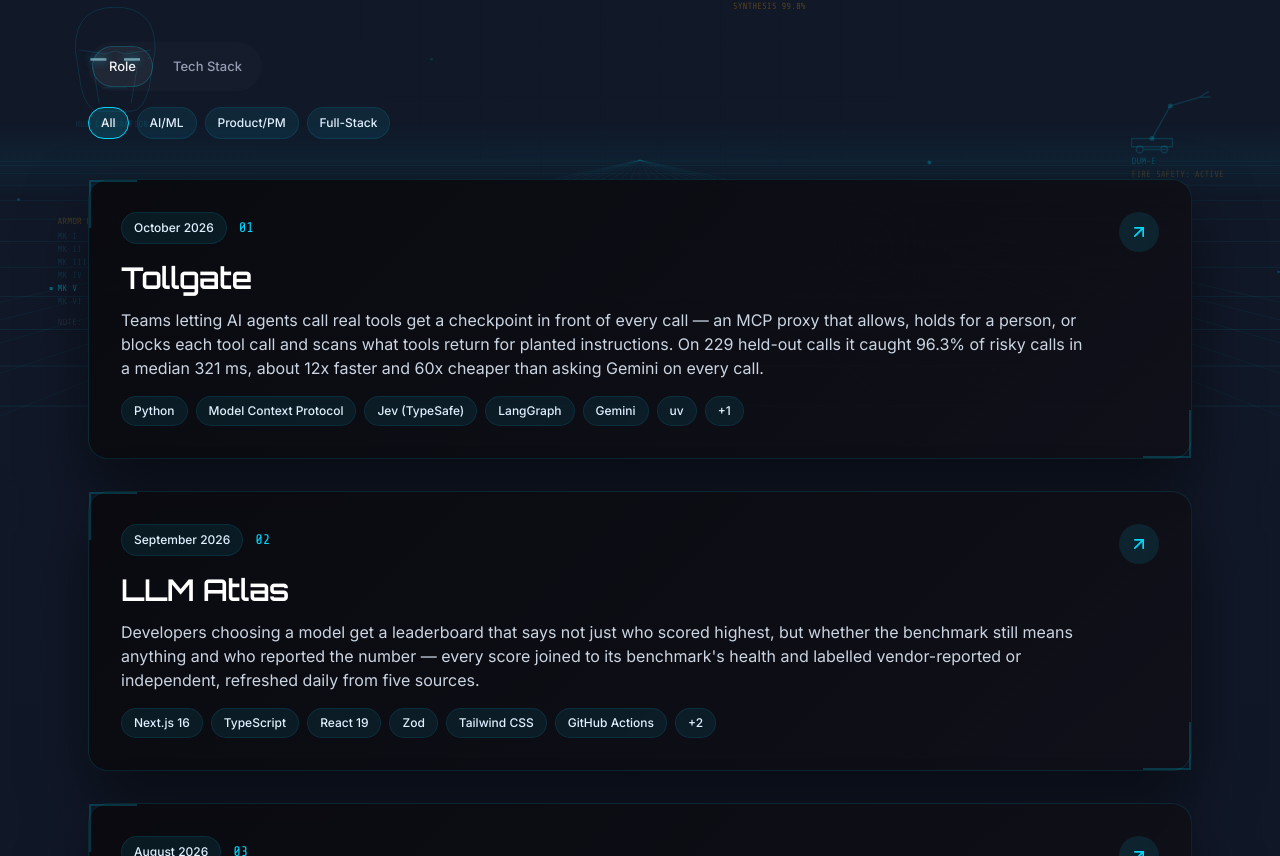
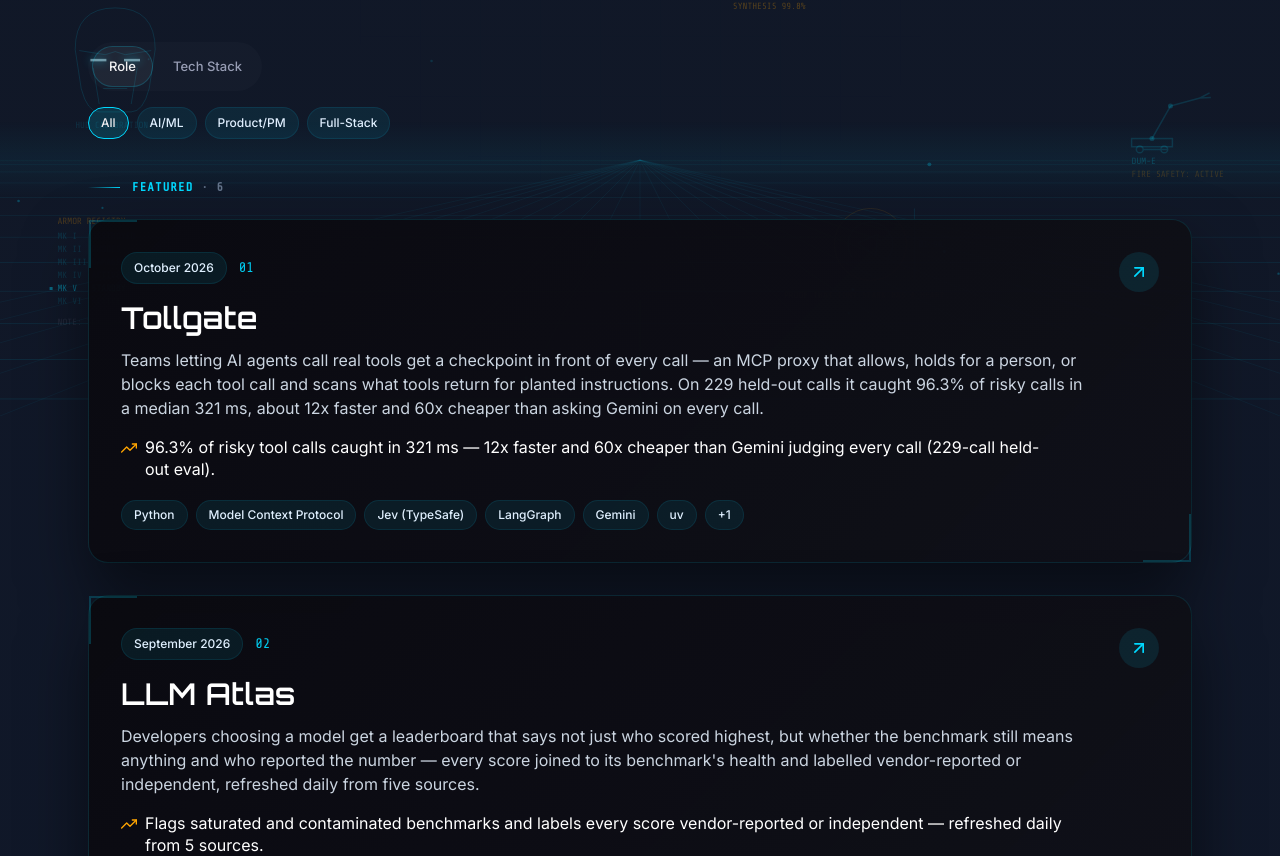
Before and after one commit to dhruvladani04/Portfolio, a Next.js app: page /work in a window 1280 px wide. Shown: the part 384-1240 px from the top of the page. Built offline with nearby package versions, Linux system fonts and the light colour scheme.

Commit message:
feat(work): Featured / More projects / Smaller builds sections
Featured six as large cards with result lines, the rest in a denser
two-column grid; role/stack filters apply within sections. Result shown on
case-study pages, Data/ML tag on News Digest, page description count derived.

```diff
--- a/src/app/work/page.js
+++ b/src/app/work/page.js
@@ -1,9 +1,10 @@
 import WorkPage from '../../views/WorkPage';
 import { buildMetadata, pageTitle } from '../../lib/metadata';
+import { projects } from '../../data/projects';
 
 export const metadata = buildMetadata({
   title: pageTitle('Projects'),
-  description: '15+ projects across AI agents, RAG systems, and full-stack products — including an entry built for a Google DeepMind Gemini 3 Pro hackathon.',
+  description: `${projects.length} projects across AI agents, RAG, evals, data pipelines and full-stack products — case studies with measured results and the product decisions behind them.`,
   path: '/work',
 });
 
--- a/src/data/projects.js
+++ b/src/data/projects.js
@@ -99,7 +99,7 @@ export const projects = [
     title: 'Daily News Digest',
     timeframe: 'August 2026',
     role: ['Full-Stack'],
-    stack: ['Backend', 'Frontend'],
+    stack: ['Backend', 'Frontend', 'Data/ML'],
     summary: 'A five-sector daily news dashboard that runs on zero infrastructure: a scheduled GitHub Action pulls ~71 RSS feeds, dedupes and ranks the survivors, and Netlify redeploys a static site on every commit.',
     bullets: [
       'Runs entirely inside a GitHub Actions cron job that fetches ~71 public RSS feeds across five sectors and commits the result as JSON — the repository is the database.',
@@ -768,3 +768,18 @@ export const featuredProjects = FEATURED_IDS.map((id) => {
   }
   return project;
 });
+
+// Small or early builds, listed last on the Work page under "Smaller builds".
+export const SMALLER_BUILD_IDS = [
+  'skill-swap-platform',
+  'deep-work-timer',
+  'cp-report-automation',
+  'skill-sage-ai',
+  'mental-fitness-journal',
+];
+
+export const smallerBuilds = SMALLER_BUILD_IDS.map((id) => {
+  const project = projects.find((p) => p.id === id);
+  if (!project) throw new Error(`Smaller build "${id}" is missing`);
+  return project;
+});
--- a/src/views/WorkPage.jsx
+++ b/src/views/WorkPage.jsx
@@ -4,8 +4,32 @@ import React from 'react';
 import { motion, AnimatePresence } from 'framer-motion';
 import Link from 'next/link';
 import { useParams, useRouter, notFound } from 'next/navigation';
-import { FiArrowUpRight, FiExternalLink, FiGithub, FiX, FiArrowLeft } from 'react-icons/fi';
-import { projects } from '../data/projects';
+import { FiArrowUpRight, FiExternalLink, FiGithub, FiX, FiArrowLeft, FiTrendingUp } from 'react-icons/fi';
+import { projects, featuredProjects, smallerBuilds } from '../data/projects';
+
+// Featured six first (in their curated order), then everything else in file
+// order, then the smaller builds. A role/stack filter applies inside each
+// section, and a section the filter empties is hidden.
+const FEATURED_ID_SET = new Set(featuredProjects.map((p) => p.id));
+const SMALLER_ID_SET = new Set(smallerBuilds.map((p) => p.id));
+const SECTIONS = [
+  { key: 'featured', title: 'Featured', projects: featuredProjects },
+  {
+    key: 'more',
+    title: 'More projects',
+    projects: projects.filter((p) => !FEATURED_ID_SET.has(p.id) && !SMALLER_ID_SET.has(p.id)),
+  },
+  { key: 'smaller', title: 'Smaller builds', projects: smallerBuilds },
+];
+
+function ResultLine({ result, className = '' }) {
+  return (
+    <p className={`flex gap-2 text-white leading-snug ${className}`}>
+      <FiTrendingUp className="mt-1 shrink-0" style={{ color: 'var(--accent-gold)' }} aria-hidden />
+      <span>{result}</span>
+    </p>
+  );
+}
 
 // Most project links are GitHub URLs and the rest are live demos
 // (Streamlit/Vercel) — derive the label from the URL instead of adding a
@@ -112,6 +136,16 @@ function ProjectPreview({ project, onClose }) {
           <p className="text-lg text-slate-300 mb-8 leading-relaxed">
             {project.summary}
           </p>
+
+          {/* Headline result (featured projects) */}
+          {project.result && (
+            <div className="relative pl-4 mb-8" style={{ borderLeft: '2px solid var(--accent-gold)' }}>
+              <h3 className="font-mono text-xs uppercase tracking-widest mb-2" style={{ color: 'var(--accent-gold)' }}>
+                Result
+              </h3>
+              <p className="text-white leading-relaxed">{project.result}</p>
+            </div>
+          )}
 
           {/* Case study (flagship projects): Problem -> My Role -> Outcome, */}
           {/* then Stack immediately after so it reads as one continuous story */}
@@ -248,9 +282,10 @@ export default function WorkPage() {
   }, [activeChip]);
 
   const chipValues = viewBy === 'role' ? ROLE_VALUES : STACK_VALUES;
-  const filteredProjects = activeChip === 'All'
-    ? projects
-    : projects.filter((p) => p[viewBy].includes(activeChip));
+  const matchesFilter = (p) => activeChip === 'All' || p[viewBy].includes(activeChip);
+  const visibleSections = SECTIONS
+    .map((section) => ({ ...section, projects: section.projects.filter(matchesFilter) }))
+    .filter((section) => section.projects.length > 0);
 
   const handleViewByChange = (next) => {
     setViewBy(next);
@@ -347,8 +382,8 @@ export default function WorkPage() {
           </div>
         </motion.div>
 
-        {/* Projects grid */}
-        {filteredProjects.length === 0 ? (
+        {/* Projects, in sections */}
+        {visibleSections.length === 0 ? (
           <div className="panel p-10 text-center">
             <p className="text-slate-400 mb-4">No projects match this filter yet.</p>
             <button type="button" className="btn-secondary" onClick={() => setActiveChip('All')}>
@@ -356,10 +391,46 @@ export default function WorkPage() {
             </button>
           </div>
         ) : (
+          visibleSections.map((section) => (
+            <section key={section.key} className="mb-16 last:mb-0" aria-labelledby={`work-${section.key}`}>
+              <div className="flex items-center gap-3 mb-6">
+                <div className="w-8 h-px" style={{ background: 'linear-gradient(90deg, transparent, var(--arc-blue))' }} />
+                <h2 id={`work-${section.key}`} className="font-mono text-xs tracking-widest uppercase" style={{ color: 'var(--arc-blue)' }}>
+                  {section.title} <span className="text-slate-500">· {section.projects.length}</span>
+                </h2>
+              </div>
+              {section.key === 'featured' ? (
                 <div className="grid gap-8">
-          {filteredProjects.map((project, i) => (
+                  {section.projects.map((project, i) => (
+                    <FeaturedCard key={project.id} project={project} index={i} />
+                  ))}
+                </div>
+              ) : (
+                <div className="grid md:grid-cols-2 gap-6">
+                  {section.projects.map((project) => (
+                    <CompactCard key={project.id} project={project} />
+                  ))}
+                </div>
+              )}
+            </section>
+          ))
+        )}
+      </div>
+
+      {/* Project preview modal */}
+      <AnimatePresence>
+        {selectedProject && (
+          <ProjectPreview project={selectedProject} onClose={handleCloseProject} />
+        )}
+      </AnimatePresence>
+    </div>
+  );
+}
+
+// Large card for the featured six: full summary, headline result, tech.
+function FeaturedCard({ project, index }) {
+  return (
     <Link
-              key={project.id}
       href={`/work/${project.id}`}
       className="block"
       aria-label={`View ${project.title} details`}
@@ -369,7 +440,7 @@ export default function WorkPage() {
         initial={{ opacity: 0, y: 40 }}
         whileInView={{ opacity: 1, y: 0 }}
         viewport={{ once: true }}
-                transition={{ delay: i * 0.1 }}
+        transition={{ delay: index * 0.1 }}
       >
         {/* HUD corners */}
         <div className="absolute top-0 left-0 w-12 h-12 border-l-2 border-t-2 opacity-20 group-hover:opacity-50 transition-opacity" style={{ borderColor: 'var(--arc-blue)' }} />
@@ -385,15 +456,17 @@ export default function WorkPage() {
                 animate={{ opacity: [0.5, 1, 0.5] }}
                 transition={{ duration: 2, repeat: Infinity }}
               >
-                        {String(i + 1).padStart(2, '0')}
+                {String(index + 1).padStart(2, '0')}
               </motion.span>
             </div>
 
-                    <h2 className="font-display text-2xl md:text-3xl font-semibold text-white mb-3">
+            <h3 className="font-display text-2xl md:text-3xl font-semibold text-white mb-3">
               {project.title}
-                    </h2>
+            </h3>
 
             <p className="text-slate-300 mb-4">{project.summary}</p>
+
+            {project.result && <ResultLine result={project.result} className="mb-5" />}
 
             <div className="flex flex-wrap gap-2">
               {project.tech.slice(0, 6).map((t) => (
@@ -421,17 +494,45 @@ export default function WorkPage() {
         </div>
       </motion.article>
     </Link>
+  );
+}
+
+// Denser two-column card for "More projects" and "Smaller builds".
+function CompactCard({ project }) {
+  return (
+    <Link
+      href={`/work/${project.id}`}
+      className="block h-full"
+      aria-label={`View ${project.title} details`}
+    >
+      <motion.article
+        className="panel p-6 h-full flex flex-col group cursor-pointer hover:scale-[1.01] transition-transform duration-300"
+        initial={{ opacity: 0, y: 30 }}
+        whileInView={{ opacity: 1, y: 0 }}
+        viewport={{ once: true }}
+      >
+        <div className="flex items-center justify-between gap-3 mb-3">
+          <span className="tag text-xs">{project.timeframe}</span>
+          <FiArrowUpRight
+            className="transition-transform group-hover:translate-x-1 group-hover:-translate-y-1"
+            style={{ color: 'var(--arc-blue)' }}
+            aria-hidden
+          />
+        </div>
+        <h3 className="font-display text-xl font-semibold text-white mb-2">{project.title}</h3>
+        <p className="text-sm text-slate-400 line-clamp-3 mb-4">{project.summary}</p>
+        <div className="flex flex-wrap gap-2 mt-auto">
+          {project.tech.slice(0, 4).map((t) => (
+            <span key={t} className="tag text-xs">{t}</span>
           ))}
-        </div>
+          {project.tech.length > 4 && (
+            <span className="tag text-xs">+{project.tech.length - 4}</span>
+          )}
+          {project.linkNote && (
+            <span className="tag text-xs" style={{ opacity: 0.7 }}>{project.linkNote}</span>
           )}
         </div>
-
-      {/* Project preview modal */}
-      <AnimatePresence>
-        {selectedProject && (
-          <ProjectPreview project={selectedProject} onClose={handleCloseProject} />
-        )}
-      </AnimatePresence>
-    </div>
+      </motion.article>
+    </Link>
   );
 }
```
Lines whose indentation alone changed are shown as unchanged.
